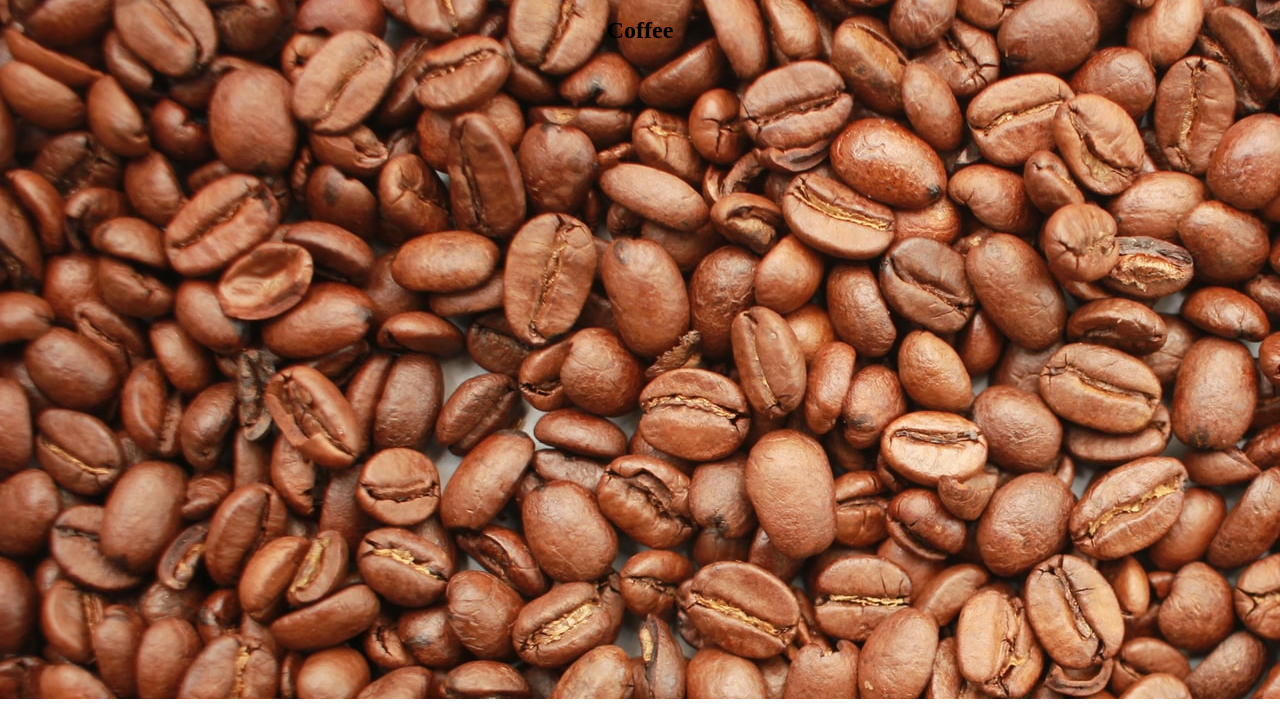
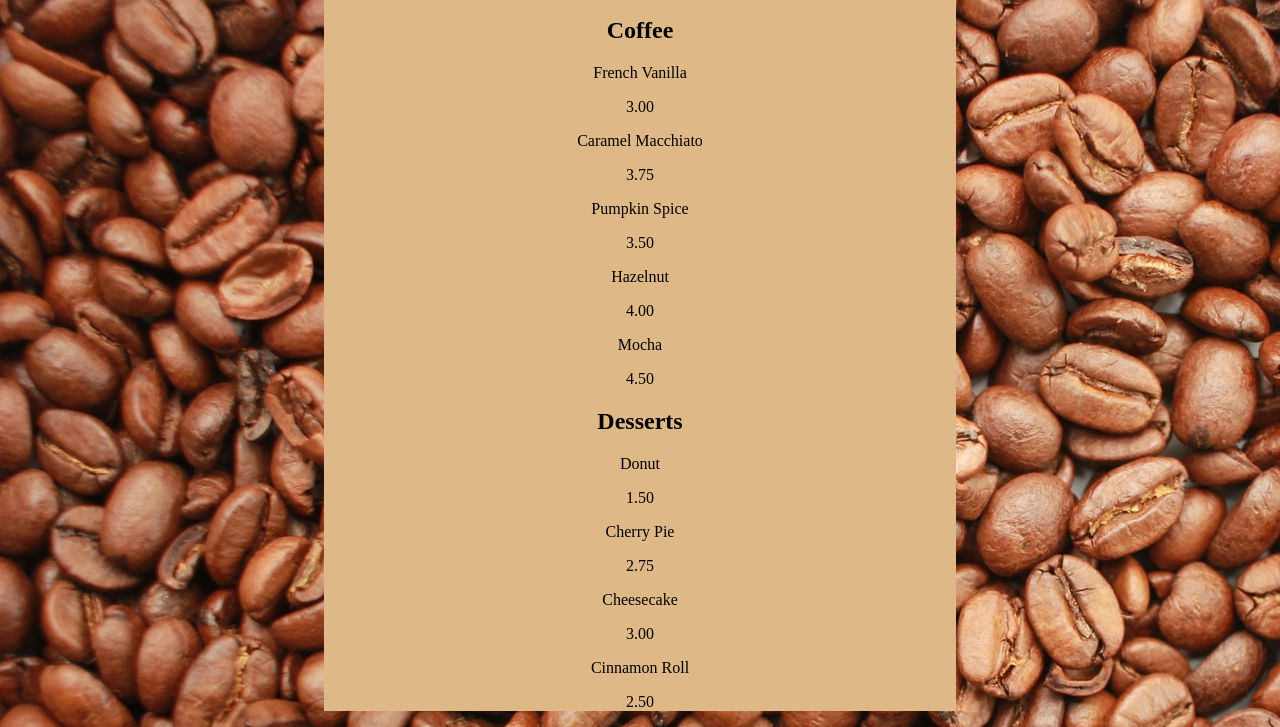
Before and after one commit to nazaruha/HTML-CSS-Practice, a plain HTML site: page Camper-Cafe/index.html in a window 1280 px wide. Shown: the part 101-828 px from the top of the page. Before the commit the page ends 800 px from the top, so only its background shows below. Drawn offline with Linux system fonts and the light colour scheme.

Commit message:
add dessert section

```diff
--- a/Camper-Cafe/index.html
+++ b/Camper-Cafe/index.html
@@ -7,6 +7,7 @@
     <link rel="stylesheet" href="css/styles.css"> <!-- import css -->
   </head>
   <body>
+    <div class="menu">
       <header>
         <h1>CAMPER CAFE</h1>
         <p>Est. 2022</p>
@@ -14,10 +15,25 @@
       <main>
         <section>
           <h2>Coffee</h2>
+          <article class="item">
+            <p class="flavor">French Vanilla</p><p class="price">3.00</p>
+            <p class="flavor">Caramel Macchiato</p><p class="price">3.75</p>
+            <p class="flavor">Pumpkin Spice</p><p class="price">3.50</p>
+            <p class="flavor">Hazelnut</p><p class="price">4.00</p>
+            <p class="flavor">Mocha</p><p class="price">4.50</p>
+          </article>
         </section>
         <section>
-
+          <h2>Desserts</h2>
+          <article class="item">
+            <p class="dessert">Donut</p><p class="price">1.50</p>
+            <p class="dessert">Cherry Pie</p><p class="price">2.75</p>
+            <p class="dessert">Cheesecake</p><p class="price">3.00</p>
+            <p class="dessert">Cinnamon Roll</p><p class="price">2.50</p>
+          </article>
         </section>
       </main>
+    </div>
+
   </body>
 </html>
```
Lines whose indentation alone changed are shown as unchanged.
